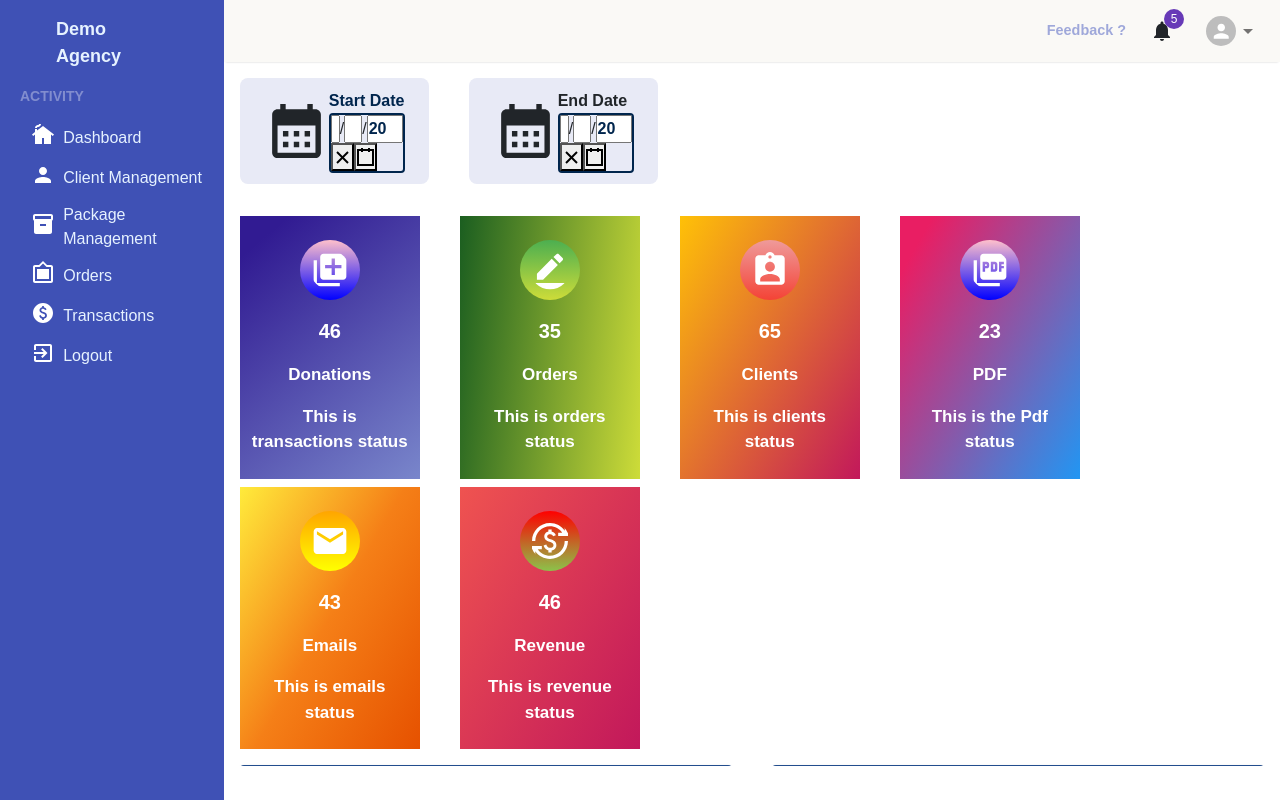
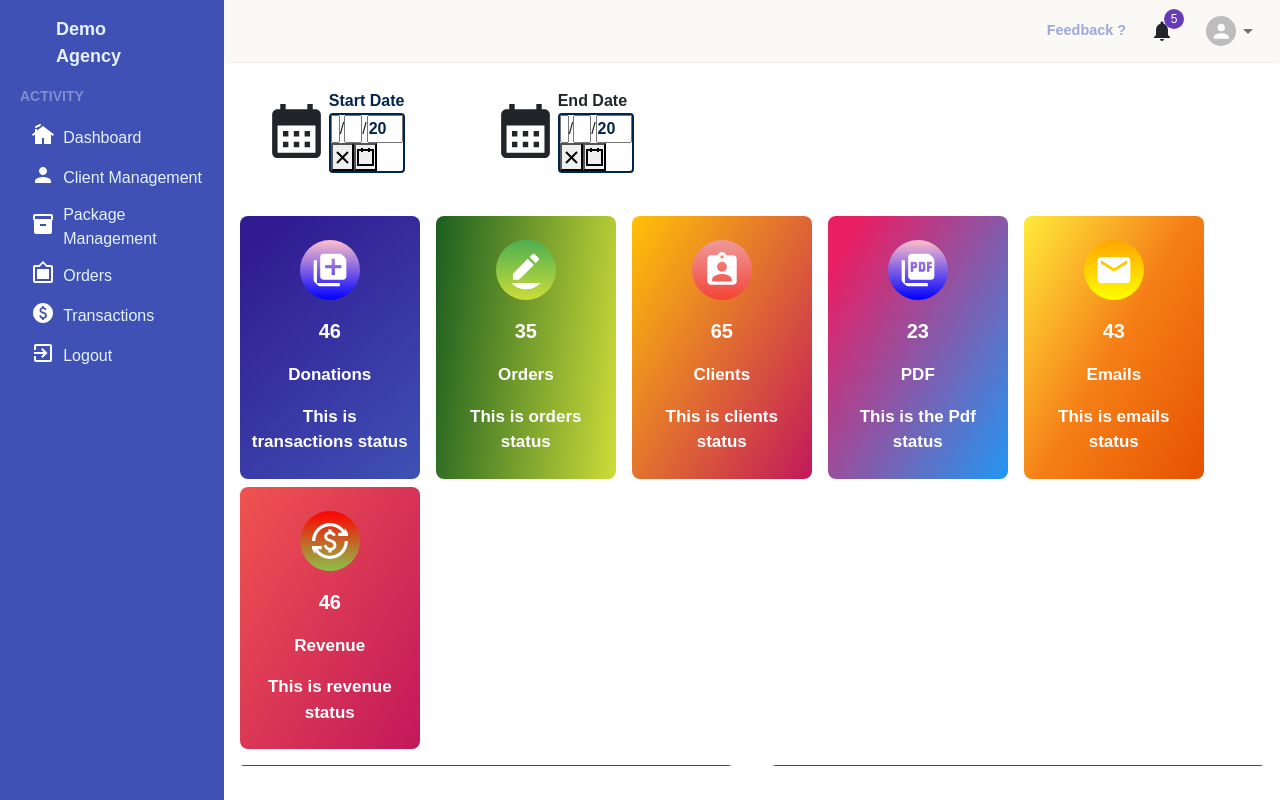
Before and after one commit to 9944098125/tax_receipt, a React (Create React App) app: page / in a window 1280 px wide. Built offline with nearby package versions, Linux system fonts and the light colour scheme.

Commit message:
checkbox changes

```diff
--- a/src/Components/Table/TableWithHeader.jsx
+++ b/src/Components/Table/TableWithHeader.jsx
@@ -205,8 +205,9 @@ TablePaginationActions.propTypes = {
 function TableWithHeader({ status }) {
   const [page, setPage] = React.useState(0);
   const [rowsPerPage, setRowsPerPage] = React.useState(5);
-  const [selectedRow, setSelectedRow] = React.useState([]);
 
+  const [clients, setClients] = React.useState([]);
+  const [selectedClients, setSelectedClients] = React.useState([]);
   // Avoid a layout jump when reaching the last page with empty rows.
   const emptyRows =
     page > 0 ? Math.max(0, (1 + page) * rowsPerPage - rows.length) : 0;
@@ -220,7 +221,7 @@ function TableWithHeader({ status }) {
     setPage(0);
   };
 
-  function handleSelect(e) {}
+  function handleChange(e) {}
 
   const deleteRow = () => {};
 
@@ -330,6 +331,20 @@ function TableWithHeader({ status }) {
               >
                 Actions
               </TableCell>
+              <TableCell
+                sx={{
+                  fontWeight: "600",
+                  fontSize: "12px",
+                  borderBottom: "2px solid #234e8e",
+                  color: "white",
+                }}
+              >
+                <input
+                  onChange={(e) => handleChange(e)}
+                  type="checkbox"
+                  name="allSelect"
+                />
+              </TableCell>
             </TableRow>
           </TableHead>
           <TableBody>
@@ -371,13 +386,14 @@ function TableWithHeader({ status }) {
                         mr: 0.5,
                       }}
                     />
-                    <input
-                      value={selectedRow.clientId}
-                      onChange={handleSelect}
-                      type="checkbox"
-                      className="delete-checkbox"
-                    />
                   </div>
+                </TableCell>
+                <TableCell>
+                  <input
+                    type="checkbox"
+                    className="delete-checkbox"
+                    onChange={(e) => handleChange(e)}
+                  />
                 </TableCell>
               </TableRow>
             ))}
--- a/src/Pages/Dashboard/index.jsx
+++ b/src/Pages/Dashboard/index.jsx
@@ -80,7 +80,7 @@ function Dashboard() {
           sx={{
             pl: 0,
             mb: 2,
-            backgroundColor: "primary.bg",
+            // backgroundColor: "primary.bg",
             px: 3,
             py: 1,
             borderRadius: "8px",
@@ -104,7 +104,7 @@ function Dashboard() {
         </Box>
         <Box
           sx={{
-            backgroundColor: "primary.bg",
+            // backgroundColor: "primary.bg",
             px: 3,
             py: 1,
             borderRadius: "8px",
@@ -139,10 +139,11 @@ function Dashboard() {
       >
         <Box
           sx={{
-            backgroundImage: "linear-gradient(140deg, #311b92 10%, #7986cb)",
+            backgroundImage: "linear-gradient(140deg, #311b92 10%, #3f51b5)",
             p: 1.5,
             py: 3,
-            mr: 4,
+            mr: 1,
+            borderRadius: "8px",
             width: { xs: "180px" },
             minHeight: "260px",
             cursor: "pointer",
@@ -197,7 +198,8 @@ function Dashboard() {
             backgroundImage: "linear-gradient(96deg, #1b5e20, #cddc39)",
             p: 1.5,
             py: 3,
-            mr: 4,
+            mr: 1,
+            borderRadius: "8px",
             width: { xs: "180px" },
             minHeight: "260px",
             cursor: "pointer",
@@ -252,7 +254,8 @@ function Dashboard() {
             backgroundImage: "linear-gradient(120deg, #ffc107, #c2185b)",
             p: 1.5,
             py: 3,
-            mr: 4,
+            mr: 1,
+            borderRadius: "8px",
             width: { xs: "180px" },
             minHeight: "260px",
             cursor: "pointer",
@@ -307,7 +310,8 @@ function Dashboard() {
             backgroundImage: "linear-gradient(120deg, #e91e63 10%, #2196f3)",
             p: 1.5,
             py: 3,
-            mr: 4,
+            mr: 1,
+            borderRadius: "8px",
             width: { xs: "180px" },
             minHeight: "260px",
             cursor: "pointer",
@@ -363,7 +367,8 @@ function Dashboard() {
               "linear-gradient(120deg, #ffeb3b, #f57f17, #e65100)",
             p: 1.5,
             py: 3,
-            mr: 4,
+            mr: 1,
+            borderRadius: "8px",
             width: { xs: "180px" },
             minHeight: "260px",
             cursor: "pointer",
@@ -418,7 +423,8 @@ function Dashboard() {
             backgroundImage: "linear-gradient(120deg, #ef5350, #c2185b)",
             p: 1.5,
             py: 3,
-            mr: 4,
+            mr: 1,
+            borderRadius: "8px",
             width: { xs: "180px" },
             minHeight: "260px",
             cursor: "pointer",
```
